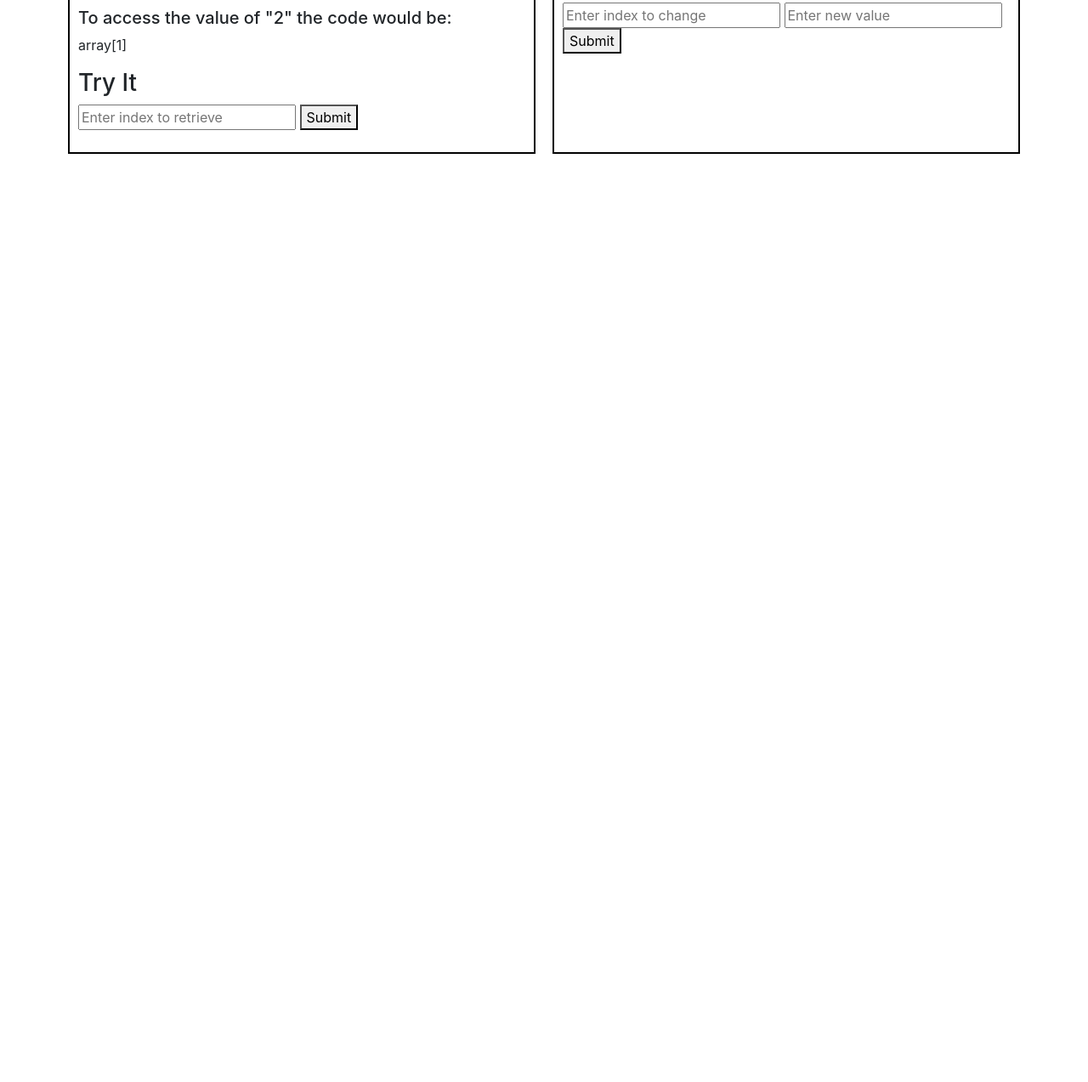
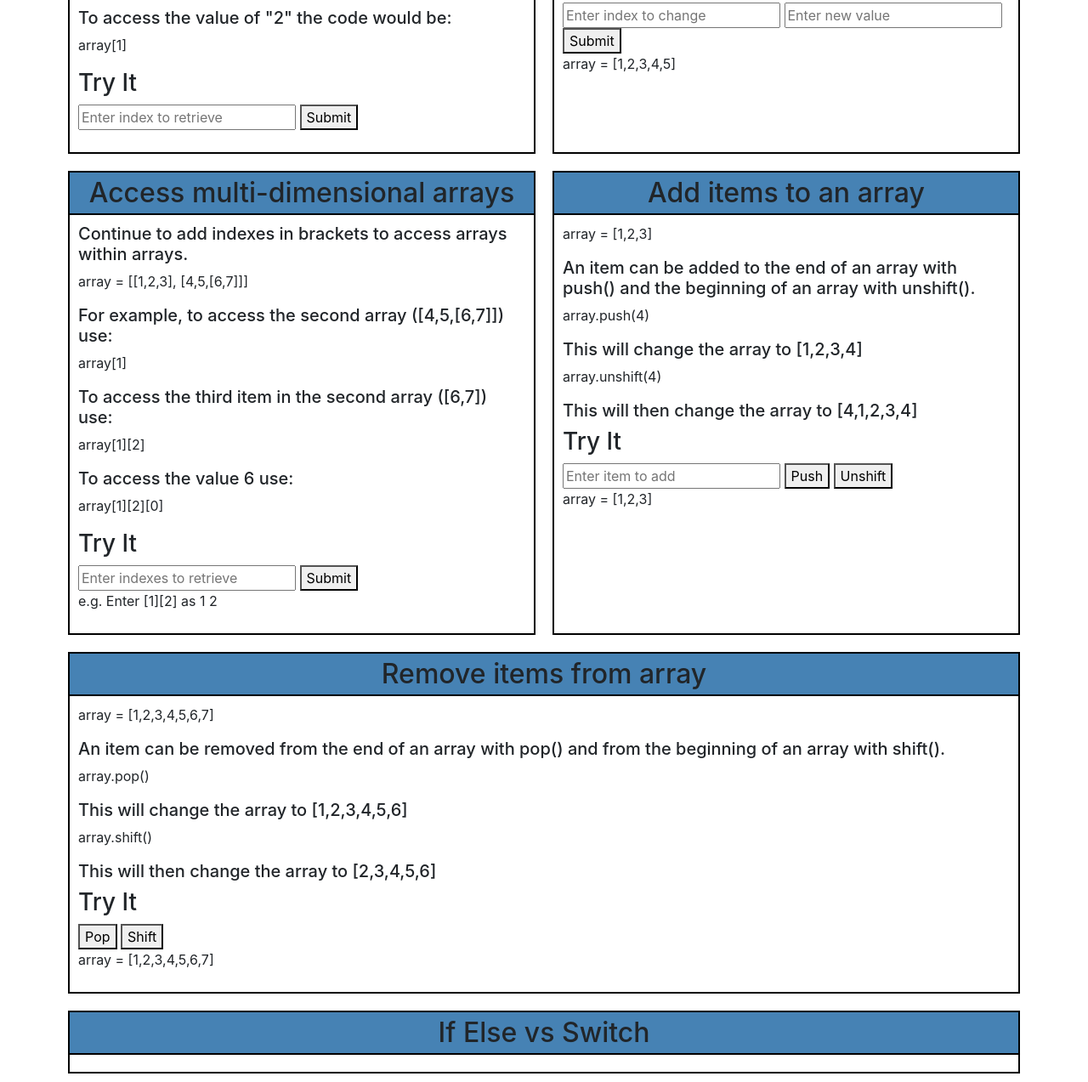
Before and after one commit to mcollins33/jscheatsheet, a plain HTML site: page index.html in a window 1280 px wide. Shown: the part 335-1608 px from the top of the page at 85% size. Before the commit the page ends 800 px from the top, so only its background shows below. Drawn offline with nearby package versions, Linux system fonts and the light colour scheme.

Commit message:
add access to multidimensional array and push, unshift, pop, shift

```diff
--- a/cheat.js
+++ b/cheat.js
@@ -3,9 +3,7 @@ var array = [1, 2, 3, 4, 5];
 
 function displayIndex() {
     var index = document.getElementById("index").value;
-    console.log(index);
     var indexDisplay = "The value of index " + index + " is " + array[index];
-    console.log(indexDisplay);
     document.getElementById("indexValue").innerHTML = indexDisplay;
     document.getElementById("index").value = "";
 };
@@ -16,16 +14,55 @@ function changeIndex() {
     var index = document.getElementById("indexToChange").value;
     var value = document.getElementById("newValue").value;
     arrayModified[index] = value;
-    var newArray = "[";
-    for (i = 0; i < arrayModified.length; i++) {
-        if (i < arrayModified.length - 1) {
-            newArray = newArray + arrayModified[i] + ", ";
-        } else {
-        	newArray = newArray + arrayModified[i];
-        }
-    };
-    newArray = "array = " + newArray + "]";
-    document.getElementById("newArray").innerHTML = newArray;
+    document.getElementById("newArray").innerHTML = "array = [" + arrayModified + "]";
     document.getElementById("indexToChange").value = "";
     document.getElementById("newValue").value = "";
 };
+
+var arrayIndexes = [[1,2,3],[4,5,[6,7]]];
+
+function displayIndexes() {
+	var indexes = document.getElementById("indexes").value;
+	var indexesArray = indexes.split(' ').map(Number);
+	var array = arrayIndexes;
+	var arrayText = "array[";
+	for (i = 0; i < indexesArray.length; i++) {
+		 if (i < indexesArray.length - 1) {
+            arrayText = arrayText + indexesArray[i] + ", ";
+        } else {
+        	arrayText = arrayText + indexesArray[i] + "]";
+        }
+		array = array[indexesArray[i]];
+	}
+	var indexesDisplay = "The value of " + arrayText + " is " + array;
+	document.getElementById("indexesValue").innerHTML = indexesDisplay;
+	document.getElementById("indexes").value = "";
+}
+
+var arrayAdd = [1,2,3];
+
+function pushItem() {
+	var item = document.getElementById("itemToAdd").value;
+	arrayAdd.push(item);
+	document.getElementById("addToArray").innerHTML = "array = [" + arrayAdd + "]";
+	document.getElementById("itemToAdd").value = "";
+}
+
+function unshiftItem() {
+	var item = document.getElementById("itemToAdd").value;
+	arrayAdd.unshift(item);
+	document.getElementById("addToArray").innerHTML = "array = [" + arrayAdd + "]";
+	document.getElementById("itemToAdd").value = "";
+}
+
+var arrayRemove = [1,2,3,4,5,6,7];
+
+function popItem() {
+	arrayRemove.pop();
+	document.getElementById("removeFromArray").innerHTML = "array = [" + arrayRemove + "]";
+}
+
+function shiftItem() {
+	arrayRemove.shift();
+	document.getElementById("removeFromArray").innerHTML= "array = [" + arrayRemove + "]";
+}
--- a/index.html
+++ b/index.html
@@ -10,13 +10,13 @@
 
 <body>
     <div class="container">
-    	<h1 class="center">Javascript Reference Sheet</h1>
+        <h1 class="center">Javascript Reference Sheet</h1>
         <div class="row">
             <div class="col-md no-padding border-2 margin-10">
                 <h2 class="heading center">Access indexes in arrays</h2>
                 <div class="padding-10">
                     <h5>Items in arrays are accessed by indexes.  The first item is located in index 0, the second in index 1, and so on.  Index 0 would be equal to 1, and index 1 would be equal to 2.</h5>
-                    <p>array = [1, 2, 3, 4, 5]</p>
+                    <p>array = [1,2,3,4,5]</p>
                     <h5>The index can be access by using the following code:</h5>
                     <p>array[index number]</p>
                     <h5>To access the value of "2" the code would be:</h5>
@@ -32,7 +32,7 @@
             <div class="col-md no-padding border-2 margin-10">
                 <h2 class="heading center">Modify an array with indexes</h2>
                 <div class="padding-10">
-                    <p>array = [1, 2, 3, 4, 5]</p>
+                    <p>array = [1,2,3,4,5]</p>
                     <h5>An index in an array can be modified by declaring the index of an array and specifying its new value.</h5>
                     <p>array[3] = 8</p>
                     <h5>This will change the value of 4 to 8.</h5>
@@ -41,8 +41,74 @@
                         <input type="text" id="indexToChange" placeholder="Enter index to change" />
                         <input type="text" id="newValue" placeholder="Enter new value" />
                         <button type="button" onclick="changeIndex()">Submit</button>
-                        <p id="newArray"></p>
+                        <p id="newArray">array = [1,2,3,4,5]</p>
                     </form>
+                </div>
+            </div>
+        </div>
+        <div class="row">
+            <div class="col-md no-padding border-2 margin-10">
+                <h2 class="heading center">Access multi-dimensional arrays</h2>
+                <div class="padding-10">
+                    <h5>Continue to add indexes in brackets to access arrays within arrays.</h5>
+                    <p>array = [[1,2,3], [4,5,[6,7]]]</p>
+                    <h5>For example, to access the second array ([4,5,[6,7]]) use:</h5>
+                    <p>array[1]</p>
+                    <h5>To access the third item in the second array ([6,7]) use:</h5>
+                    <p>array[1][2]</p>
+                    <h5>To access the value 6 use:</h5>
+                    <p>array[1][2][0]</p>
+                    <h3>Try It</h3>
+                    <form>
+                        <input type="text" id="indexes" placeholder="Enter indexes to retrieve" />
+                        <button type="button" onclick="displayIndexes()">Submit</button>
+                        <div>e.g. Enter [1][2] as 1 2</div>
+                        <p id="indexesValue"></p>
+                    </form>
+                </div>
+            </div>
+            <div class="col-md no-padding border-2 margin-10">
+                <h2 class="heading center">Add items to an array</h2>
+                <div class="padding-10">
+                    <p>array = [1,2,3]</p>
+                    <h5>An item can be added to the end of an array with push() and the beginning of an array with unshift().</h5>
+                    <p>array.push(4)</p>
+                    <h5>This will change the array to [1,2,3,4]</h5>
+                    <p>array.unshift(4)</p>
+                    <h5>This will then change the array to [4,1,2,3,4]</h5>
+                    <h3>Try It</h3>
+                    <form>
+                        <input type="text" id="itemToAdd" placeholder="Enter item to add" />
+                        <button type="button" onclick="pushItem()">Push</button>
+                        <button type="button" onclick="unshiftItem()">Unshift</button>
+                        <p id="addToArray">array = [1,2,3]</p>
+                    </form>
+                </div>
+            </div>
+        </div>
+        <div class="row">
+            <div class="col-md no-padding border-2 margin-10">
+                <h2 class="heading center">Remove items from array</h2>
+                <div class="padding-10">
+                    <p>array = [1,2,3,4,5,6,7]</p>
+                    <h5>An item can be removed from the end of an array with pop() and from the beginning of an array with shift().</h5>
+                    <p>array.pop()</p>
+                    <h5>This will change the array to [1,2,3,4,5,6]</h5>
+                    <p>array.shift()</p>
+                    <h5>This will then change the array to [2,3,4,5,6]</h5>
+                    <h3>Try It</h3>
+                    <form>
+                        <button type="button" onclick="popItem()">Pop</button>
+                        <button type="button" onclick="shiftItem()">Shift</button>
+                        <p id="removeFromArray">array = [1,2,3,4,5,6,7]</p>
+                    </form>
+                </div>
+            </div>
+        </div>
+        <div class="row">
+            <div class="col-md no-padding border-2 margin-10">
+                <h2 class="heading center">If Else vs Switch</h2>
+                <div class="padding-10">
                 </div>
             </div>
         </div>
```
